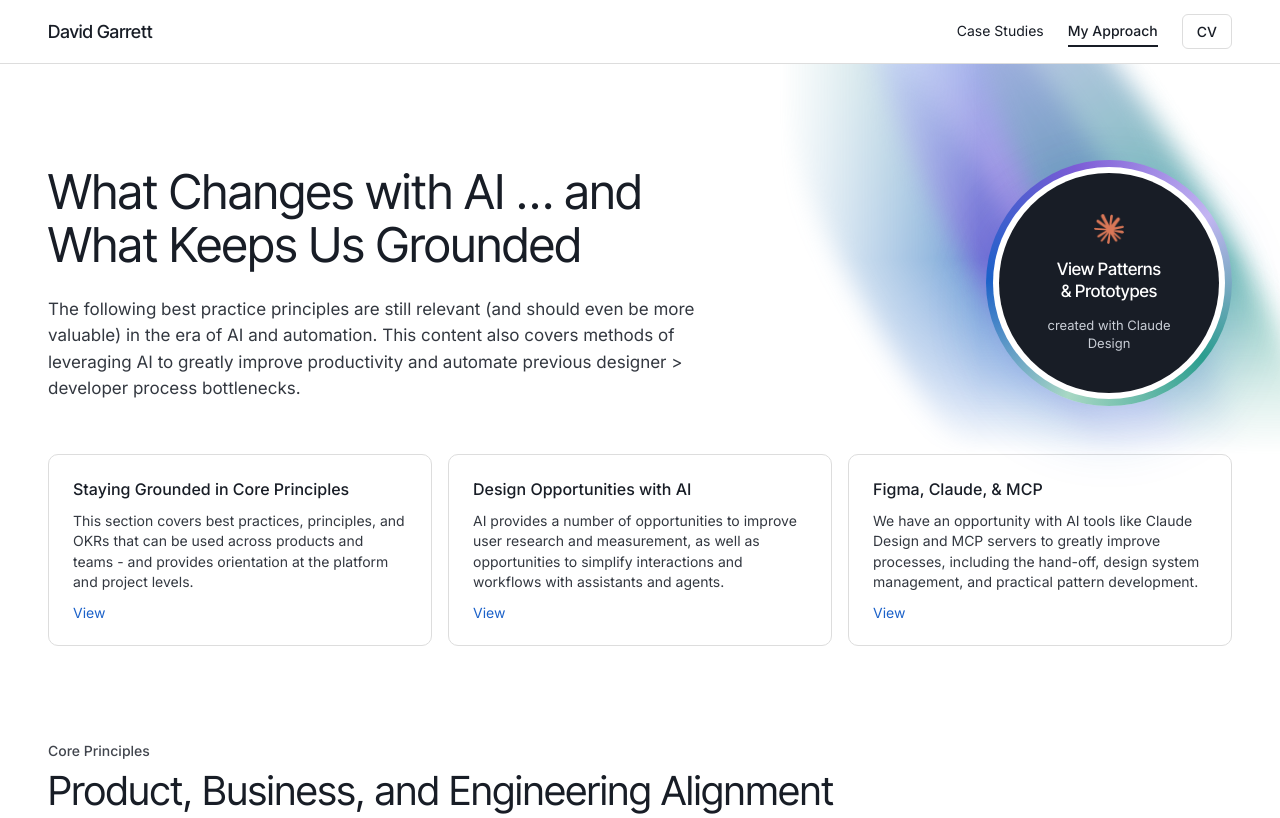
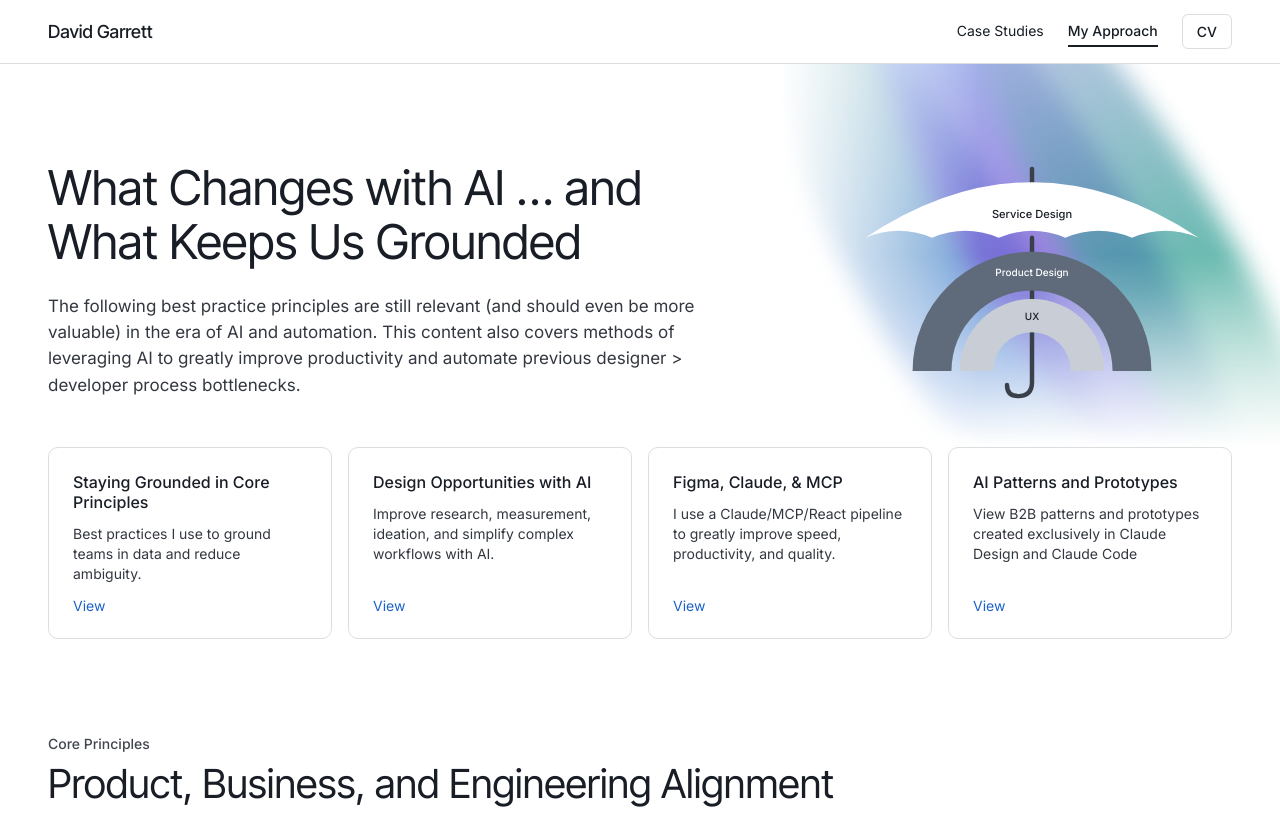
Before and after one commit to higherwave/portfolio, a plain HTML site: page My-Approach.dc.html in a window 1280 px wide. Shown: the top 818 px of the page. Drawn offline with nearby package versions, Linux system fonts and the light colour scheme.

Commit message:
Add files via upload

```diff
--- a/My-Approach.dc.html
+++ b/My-Approach.dc.html
@@ -38,32 +38,40 @@ strong{font-weight:500;color:#181d26}
 <h1 style="font-family:'Inter Tight',sans-serif;font-weight:400;font-size:48px;line-height:1.12;color:#181d26;max-width:720px;text-wrap:balance">What Changes with AI … and What Keeps Us Grounded</h1>
 <p style="font-size:17px;line-height:1.55;max-width:700px;text-wrap:pretty">The following best practice principles are still relevant (and should even be more valuable) in the era of AI and automation. This content also covers methods of leveraging AI to greatly improve productivity and automate previous designer &gt; developer process bottlenecks.</p>
 </div>
-<a href="https://thehigherwave.com" target="_blank" rel="noopener" aria-label="View Patterns &amp; Prototypes created with Claude Design (opens thehigherwave.com)" style="display:block;text-decoration:none;color:inherit;transition:transform .2s ease;flex:0 0 auto;margin:0 auto;padding:7px;border-radius:50%;background:conic-gradient(from 200deg,#a8d8c4,#1b61c9,#7c5cd6,#c3b5f2,#2a9d8f,#a8d8c4);box-shadow:0 24px 60px rgba(27,97,201,0.22)">
-<div style="padding:6px;border-radius:50%;background:#ffffff">
-<div style="width:min(220px,56vw);height:min(220px,56vw);border-radius:50%;background:#181d26;display:flex;flex-direction:column;align-items:center;justify-content:center;gap:14px;padding:28px;box-sizing:border-box;text-align:center">
-<img src="assets/logos/claude-mark.png" alt="" style="display:block;width:30px;height:30px">
-<p style="margin:0;font-family:'Inter Tight',sans-serif;font-size:17px;font-weight:500;line-height:1.3;color:#ffffff;text-wrap:balance">View Patterns &amp; Prototypes</p>
-<p style="margin:0;font-size:13px;line-height:1.4;color:#c9ced6">created with Claude Design</p>
+<figure style="flex:0 0 auto;width:min(400px,86vw);margin:0 auto">
+<svg viewBox="0 0 720 430" width="100%" role="img" aria-label="UX at the base, Product Design above it, Service Design as an umbrella over both" style="display:block;font-family:Inter,system-ui,sans-serif">
+<path d="M360 140 L360 400 Q360 425 335 425 Q315 425 315 405" fill="none" stroke="#3a404a" stroke-width="8" stroke-linecap="round"/>
+<line x1="360" y1="40" x2="360" y2="16" stroke="#3a404a" stroke-width="8" stroke-linecap="round"/>
+<path d="M60 140 Q360 -60 660 140 Q600 115 540 140 Q480 115 420 140 Q360 115 300 140 Q240 115 180 140 Q120 115 60 140 Z" fill="#ffffff"/>
+<text x="360" y="104" text-anchor="middle" font-size="20" font-weight="500" fill="#181d26">Service Design</text>
+<path d="M145 380 A215 215 0 0 1 575 380 L505 380 A145 145 0 0 0 215 380 Z" fill="#5f6b7a"/>
+<text x="360" y="208" text-anchor="middle" font-size="18" font-weight="500" fill="#ffffff">Product Design</text>
+<path d="M230 380 A130 130 0 0 1 490 380 L430 380 A70 70 0 0 0 290 380 Z" fill="#c9ced6"/>
+<text x="360" y="288" text-anchor="middle" font-size="18" font-weight="500" fill="#181d26">UX</text>
+</svg>
+</figure>
 </div>
 </div>
-</a>
-</div>
-</div>
-<div style="padding:0 48px 96px;display:grid;grid-template-columns:repeat(auto-fit,minmax(min(100%,300px),1fr));gap:16px">
+<div style="padding:0 48px 96px;display:grid;grid-template-columns:repeat(auto-fit,minmax(min(100%,150px),1fr));gap:16px">
 <a href="#principles" style="border:1px solid #dddddd;border-radius:10px;padding:24px;display:flex;flex-direction:column;gap:12px;color:inherit" style-hover="border-color:#181d26">
 <span style="font-size:16px;font-weight:500;color:#181d26">Staying Grounded in Core Principles</span>
-<span style="font-size:14px;line-height:1.45;flex:1">This section covers best practices, principles, and OKRs that can be used across products and teams - and provides orientation at the platform and project levels.</span>
+<span style="font-size:14px;line-height:1.45;flex:1">Best practices I use to ground teams in data and reduce ambiguity.</span>
 <span style="font-size:14px;color:#1b61c9">View</span>
 </a>
 <a href="#ai" style="border:1px solid #dddddd;border-radius:10px;padding:24px;display:flex;flex-direction:column;gap:12px;color:inherit" style-hover="border-color:#181d26">
 <span style="font-size:16px;font-weight:500;color:#181d26">Design Opportunities with AI</span>
-<span style="font-size:14px;line-height:1.45;flex:1">AI provides a number of opportunities to improve user research and measurement, as well as opportunities to simplify interactions and workflows with assistants and agents.</span>
+<span style="font-size:14px;line-height:1.45;flex:1">Improve research, measurement, ideation, and simplify complex workflows with AI.</span>
 <span style="font-size:14px;color:#1b61c9">View</span>
 </a>
 <a href="#process" style="border:1px solid #dddddd;border-radius:10px;padding:24px;display:flex;flex-direction:column;gap:12px;color:inherit" style-hover="border-color:#181d26">
 <span style="font-size:16px;font-weight:500;color:#181d26">Figma, Claude, &amp; MCP</span>
-<span style="font-size:14px;line-height:1.45;flex:1">We have an opportunity with AI tools like Claude Design and MCP servers to greatly improve processes, including the hand-off, design system management, and practical pattern development.</span>
+<span style="font-size:14px;line-height:1.45;flex:1">I use a Claude/MCP/React pipeline to greatly improve speed, productivity, and quality.</span>
 <span style="font-size:14px;color:#1b61c9">View</span>
+</a>
+<a href="https://thehigherwave.com" target="_blank" rel="noopener" style="border:1px solid #dddddd;border-radius:10px;padding:24px;display:flex;flex-direction:column;gap:12px;color:inherit" style-hover="border-color:#181d26">
+<span style="font-size:16px;font-weight:500;color:#181d26">AI Patterns and Prototypes</span>
+<span style="font-size:14px;line-height:1.45;flex:1">View B2B patterns and prototypes created exclusively in Claude Design and Claude Code</span>
+<span style="font-size:14px;color:#1b61c9">View<span class="sr-only" style="position:absolute;width:1px;height:1px;overflow:hidden;clip:rect(0,0,0,0);white-space:nowrap"> (opens in a new tab)</span></span>
 </a>
 </div>
 
```
